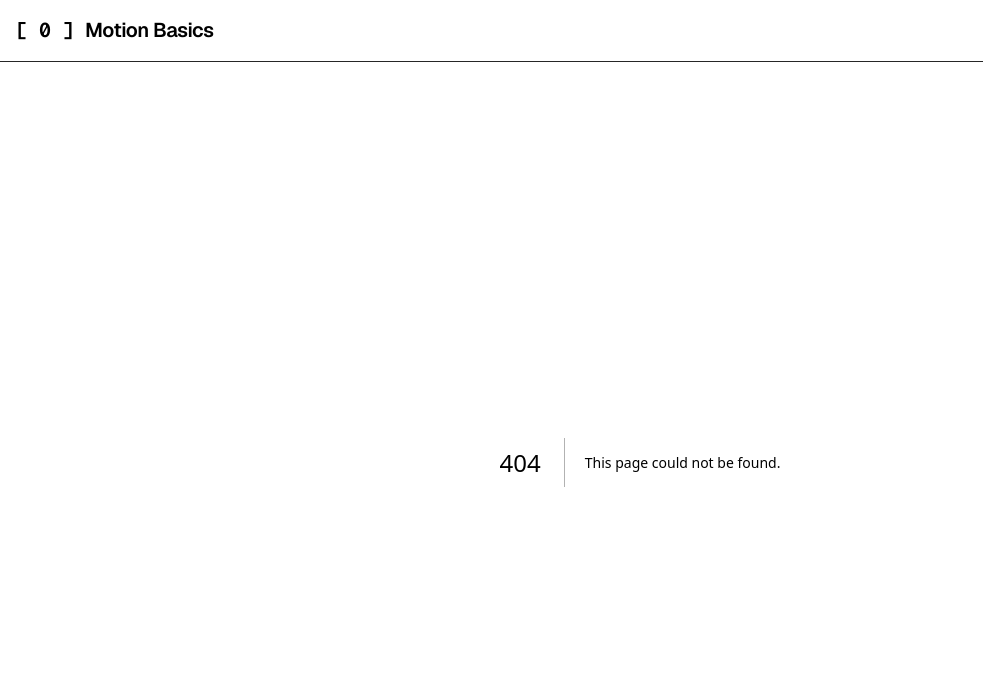
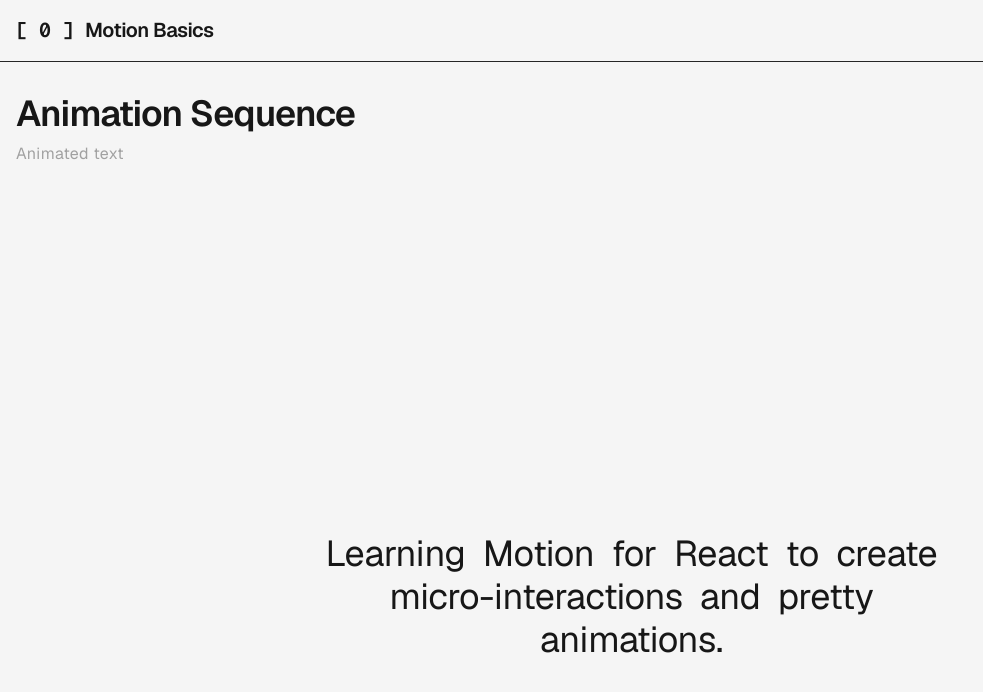
Before and after one commit to Ashmin-Bhujel/motion-basics, a Next.js app: page /chapter/6/animated-text in a window 1280 px wide. Before the commit this address had no page. Shown: the top 692 px of the page, without its empty margins (0-983 px from the left). Built offline with nearby package versions, Linux system fonts and the light colour scheme.

Commit message:
feat: chapter-6.1 animated text

```diff
--- a/app/chapter/5/AnimatedMovieCards.tsx
+++ b/app/chapter/5/AnimatedMovieCards.tsx
@@ -36,7 +36,6 @@
   };
 
   const ref = useClickOutsideOrEscape(() => {
-    console.log("Clicked outside");
     setCurrentMovie(null);
   });
 
--- /dev/null
+++ b/app/chapter/6/animated-text/AnimatedText.tsx
@@ -0,0 +1,51 @@
+"use client";
+import { motion, stagger, useAnimate } from "motion/react";
+import { useEffect } from "react";
+
+export default function AnimatedText() {
+  const [scope, animate] = useAnimate();
+
+  const textData = `Learning Motion for React to create micro-interactions and pretty animations.`;
+
+  useEffect(() => {
+    startAnimation();
+  }, []);
+
+  function startAnimation() {
+    animate(
+      ".animated-word",
+      {
+        opacity: 1,
+        y: 0,
+        filter: "none",
+      },
+      {
+        delay: stagger(0.05),
+        ease: "easeOut",
+      }
+    );
+  }
+
+  return (
+    <section
+      ref={scope}
+      className="mt-8 flex min-h-screen w-full flex-col items-center justify-center"
+    >
+      <div className="max-w-2xl text-center leading-loose tracking-tight">
+        {textData.split(" ").map((word, index) => (
+          <motion.span
+            initial={{
+              opacity: 0,
+              y: 16,
+              filter: "blur(8px)",
+            }}
+            key={word + index}
+            className="animated-word inline-block text-4xl"
+          >
+            {word} &nbsp;
+          </motion.span>
+        ))}
+      </div>
+    </section>
+  );
+}
--- /dev/null
+++ b/app/chapter/6/animated-text/page.tsx
@@ -0,0 +1,17 @@
+import ChapterHeading from "@/components/ChapterHeading";
+import { Metadata } from "next";
+import AnimatedText from "./AnimatedText";
+
+export const metadata: Metadata = {
+  title: "Animation Sequence with Animated Text",
+  description: "Chapter 6.1 of learning Motion for React",
+};
+
+export default function Chapter6_1() {
+  return (
+    <main className="container mx-auto px-4 py-8">
+      <ChapterHeading heading="Animation Sequence" subHeading="Animated text" />
+      <AnimatedText />
+    </main>
+  );
+}
--- a/data/navLinks.ts
+++ b/data/navLinks.ts
@@ -26,4 +26,9 @@
     href: "/chapter/5",
     content: "Layout Animations",
   },
+  {
+    id: "[ 6.1 ]",
+    href: "/chapter/6/animated-text",
+    content: "Animation Sequences with Animated Text",
+  },
 ];
```
